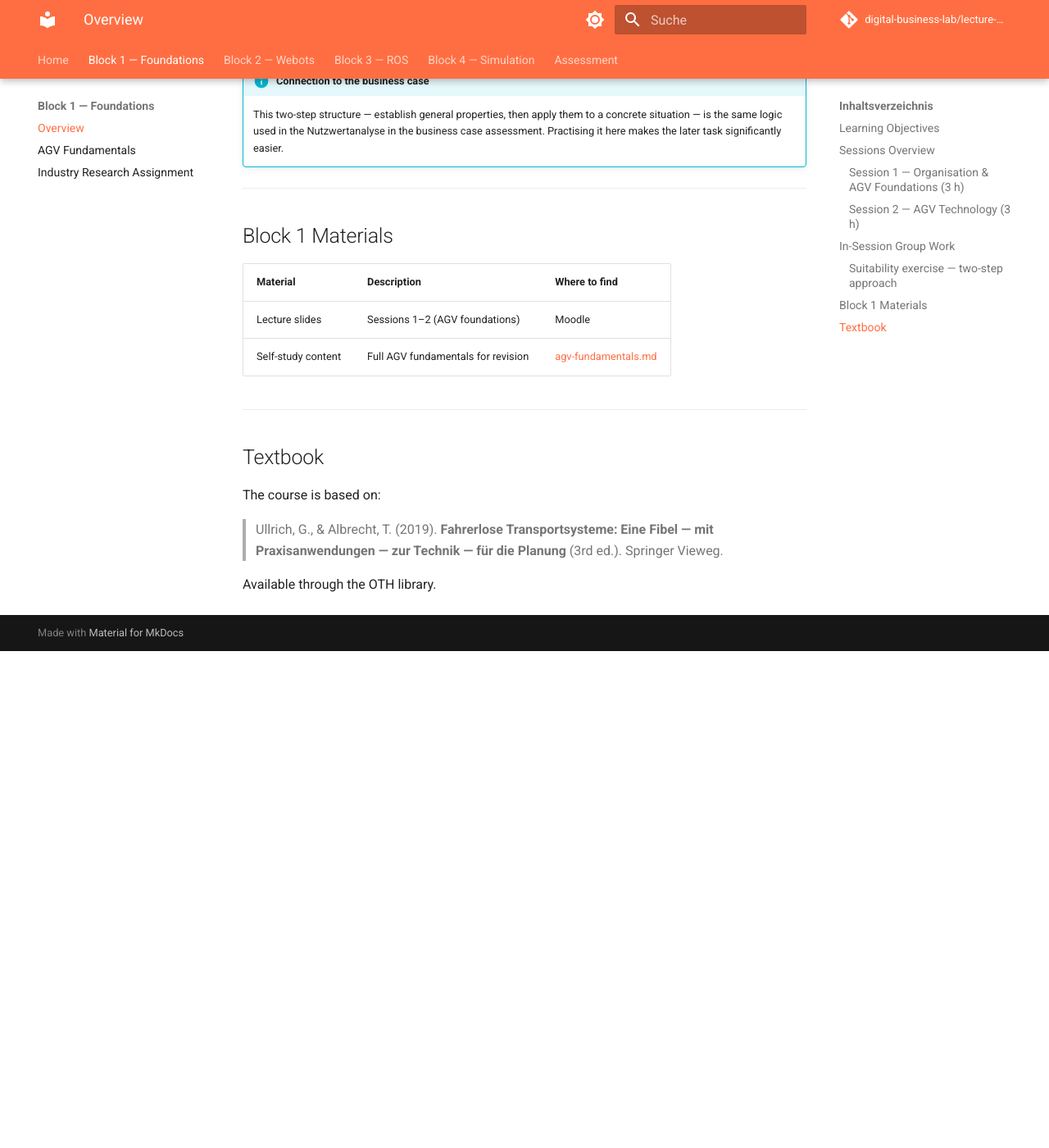
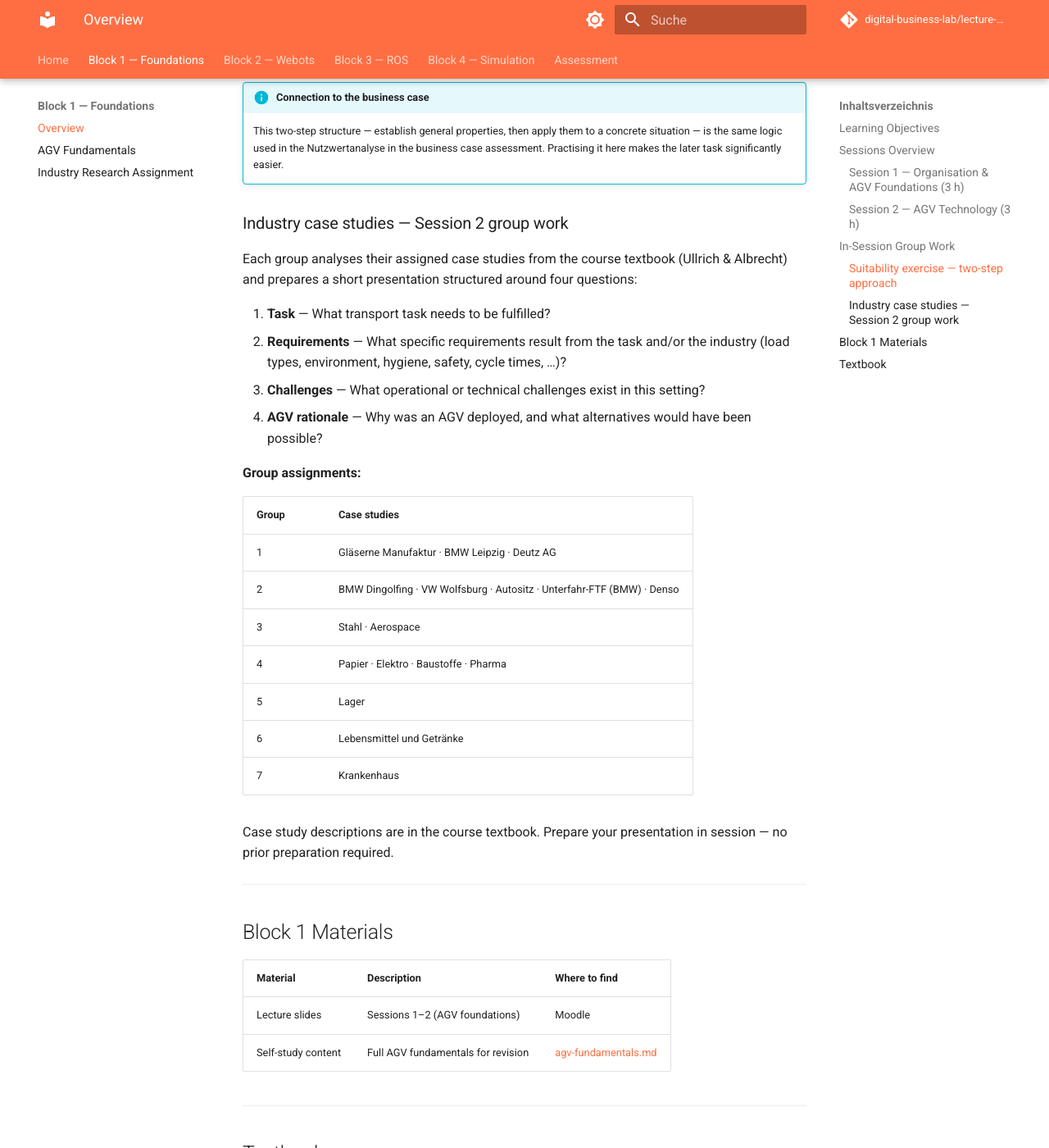
Before and after one commit to digital-business-lab/lecture-auto, an MkDocs documentation site: the page built from web/block-01/index.md, in a window 1280 px wide and 1400 px high, scrolled down 3111 px. Shown: the whole window at 82% size. Built offline with MkDocs 1.6.1 and Material for MkDocs 9.7.7, drawn with Linux system fonts in a browser that asks for light colours; comment, search, counter and statistics services are not loaded; before the commit the page ends 3905 px from its top, so only the background shows below that; some of the changed text lies outside the part shown.

Commit message:
docs(block-01): structure Session 2 industry group work with four questions and group assignments
Replaces generic sector overview with concrete case-study-based group work
grounded in Ullrich & Albrecht. Each group analyses assigned examples using
four guiding questions (task, requirements, challenges, AGV rationale).
Defines seven groups with specific case study assignments. Published on the
course website so students can see their group and the question framework
in session.

Co-Authored-By: Claude Sonnet 4.6 <noreply@anthropic.com>

```diff
--- a/web/block-01/index.md
+++ b/web/block-01/index.md
@@ -33,7 +33,7 @@ By the end of this block, you will be able to:
 
 ### Session 2 — AGV Technology (3 h)
 
-- **Group work:** Industry-specific aspects and examples — each group covers one sector (automotive, e-commerce, healthcare, food & beverage, pharma) and reports back
+- **Group work:** Industry-specific aspects and examples — each group analyses assigned case studies from the textbook and presents findings structured around four guiding questions
 - Technology of the overall system: navigation & guidance, fleet management, safety, WMS/ERP integration
 - Technology of the transport vehicles: vehicle types in detail, load handling, energy supply, sensor systems
 
@@ -52,7 +52,7 @@ Both sessions include structured group work with short presentations (2–3 min
 |---|---|---|
 | 1 | AGV epochs — one epoch per group | Key characteristics + one concrete example |
 | 1 | Suitability of alternatives — one logistics scenario per group | Completed decision matrix + solution recommendation |
-| 2 | Industry-specific AGV applications — one sector per group | Sector requirements + one application example |
+| 2 | Industry-specific AGV applications — case studies from the textbook | Answers to four guiding questions + plenary presentation |
 
 ### Suitability exercise — two-step approach
 
@@ -89,6 +89,29 @@ Output template (on the scenario card):
 !!! info "Connection to the business case"
     This two-step structure — establish general properties, then apply them to a concrete situation — is the same logic used in the Nutzwertanalyse in the business case assessment. Practising it here makes the later task significantly easier.
 
+### Industry case studies — Session 2 group work
+
+Each group analyses their assigned case studies from the course textbook (Ullrich & Albrecht) and prepares a short presentation structured around four questions:
+
+1. **Task** — What transport task needs to be fulfilled?
+2. **Requirements** — What specific requirements result from the task and/or the industry (load types, environment, hygiene, safety, cycle times, …)?
+3. **Challenges** — What operational or technical challenges exist in this setting?
+4. **AGV rationale** — Why was an AGV deployed, and what alternatives would have been possible?
+
+**Group assignments:**
+
+| Group | Case studies |
+|---|---|
+| 1 | Gläserne Manufaktur · BMW Leipzig · Deutz AG |
+| 2 | BMW Dingolfing · VW Wolfsburg · Autositz · Unterfahr-FTF (BMW) · Denso |
+| 3 | Stahl · Aerospace |
+| 4 | Papier · Elektro · Baustoffe · Pharma |
+| 5 | Lager |
+| 6 | Lebensmittel und Getränke |
+| 7 | Krankenhaus |
+
+Case study descriptions are in the course textbook. Prepare your presentation in session — no prior preparation required.
+
 ---
 
 ## Block 1 Materials
```
Also changed, not shown: block-01-foundations/session-plan.md (+26 -7 lines).
